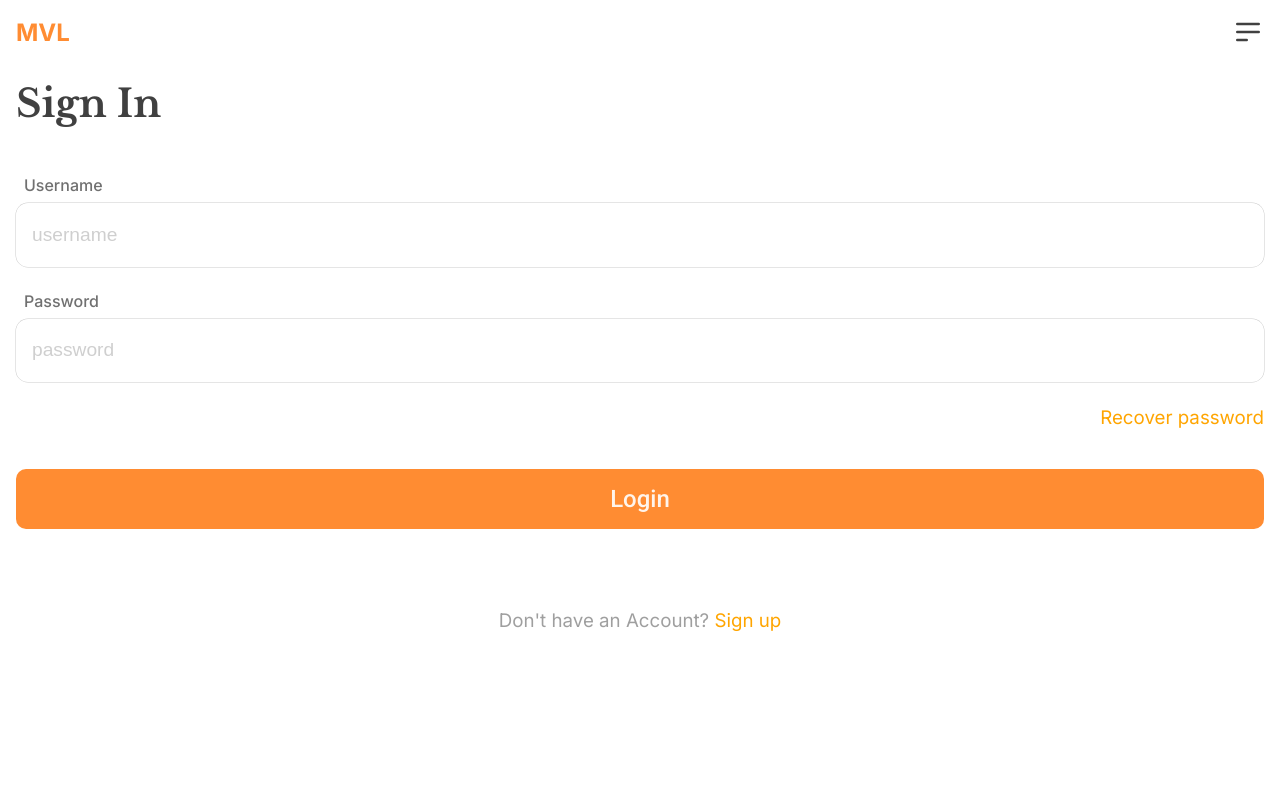
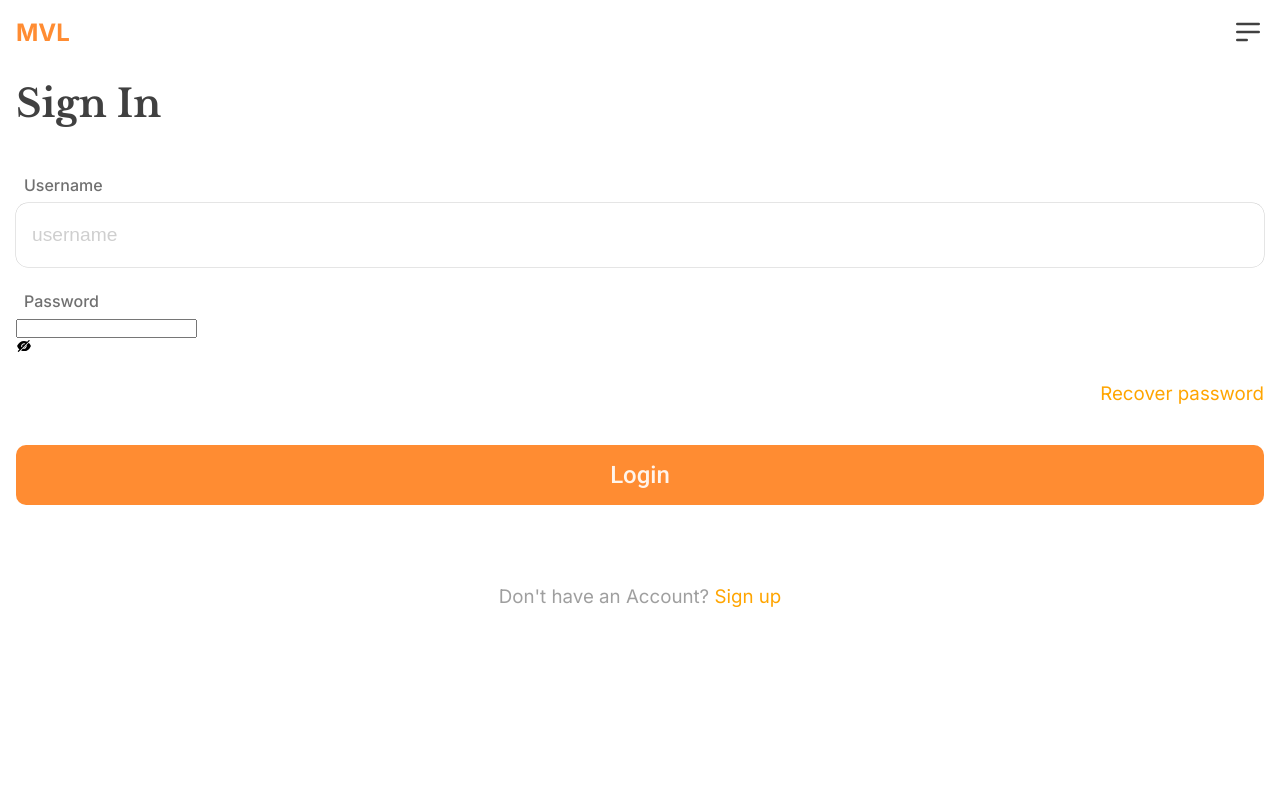
Before and after one commit to dndanli/My-movie-list, a React (Create React App) app in the folder frontend/: page /login in a window 1280 px wide. Shown: the top 800 px of the page. Built offline with nearby package versions, Linux system fonts and the light colour scheme.

Commit message:
added toggle input type

```diff
--- a/frontend/src/Pages/Login/Login.tsx
+++ b/frontend/src/Pages/Login/Login.tsx
@@ -1,10 +1,20 @@
 import { Link } from "react-router-dom";
+import {useState} from "react";
+import { AiFillEye, AiFillEyeInvisible} from "react-icons/ai";
 
 type LoginProps = {
   className: string;
 };
 
 const Login = ({ className }: LoginProps) => {
+  const [inputType, setInputType] = useState<string>("password");
+  const toggleInput = () => {
+    if (inputType === "password") {
+      setInputType("text");
+    } else if (inputType === "text") {
+      setInputType("password");
+    }
+  };
   return (
     <div className={className}>
       <h1 className="header">Sign In</h1>
@@ -25,12 +35,20 @@ const Login = ({ className }: LoginProps) => {
           <label htmlFor="password" className="input-label">
             Password
           </label>
-          <input
-            type="password"
-            name="password"
-            className="user-input"
-            placeholder="password"
-          />
+          <div className="password-input-wrapper">
+            <input
+              type={`${inputType}`}
+              name="password"
+              className="password-input"
+            />
+            <div onClick={toggleInput}>
+              {inputType === "password" ? (
+                <AiFillEyeInvisible className="view-icon" />
+              ) : (
+                <AiFillEye className="view-icon" />
+              )}
+            </div>
+          </div>
         </div>
 
         <div className="text-wrapper-right">
@@ -42,7 +60,16 @@ const Login = ({ className }: LoginProps) => {
         </div>
 
         <div className="submit-wrapper">
-          <input type="submit" value={"Login"} className="submit-btn" />
+          <input
+            type="submit"
+            value={"Login"}
+            className="submit-btn"
+            onClick={() => {
+              if (inputType === "text") {
+                toggleInput();
+              }
+            }}
+          />
         </div>
 
       </form>
```
